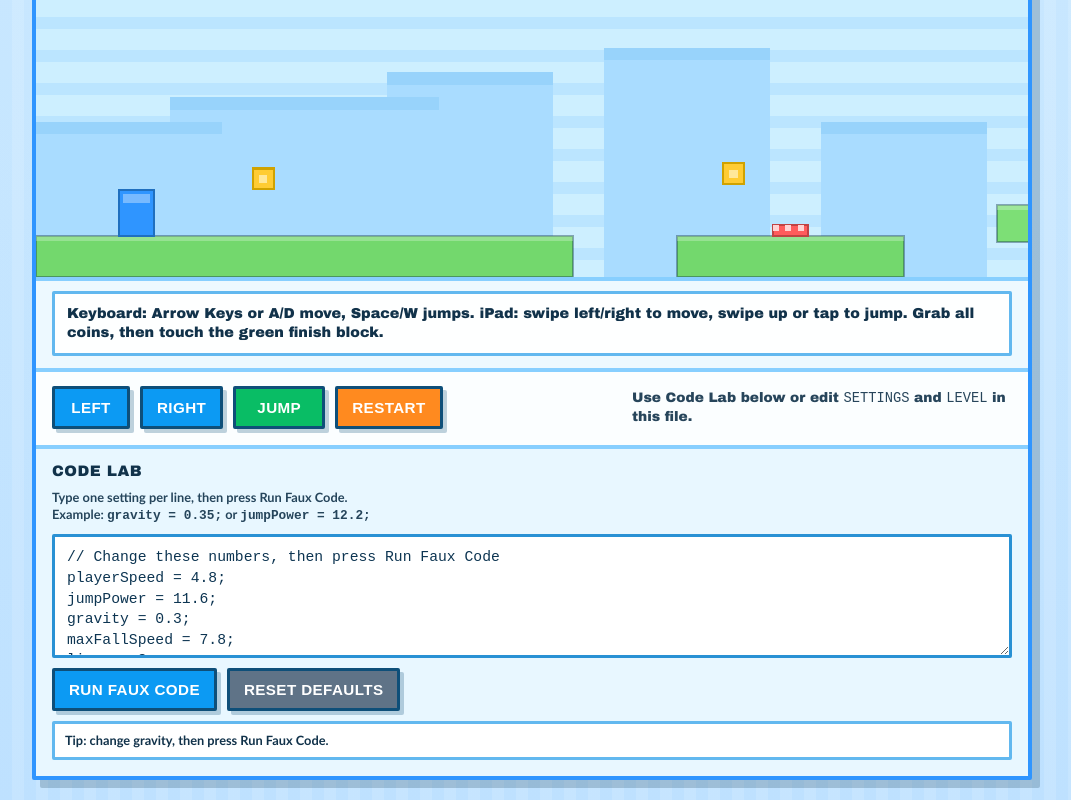
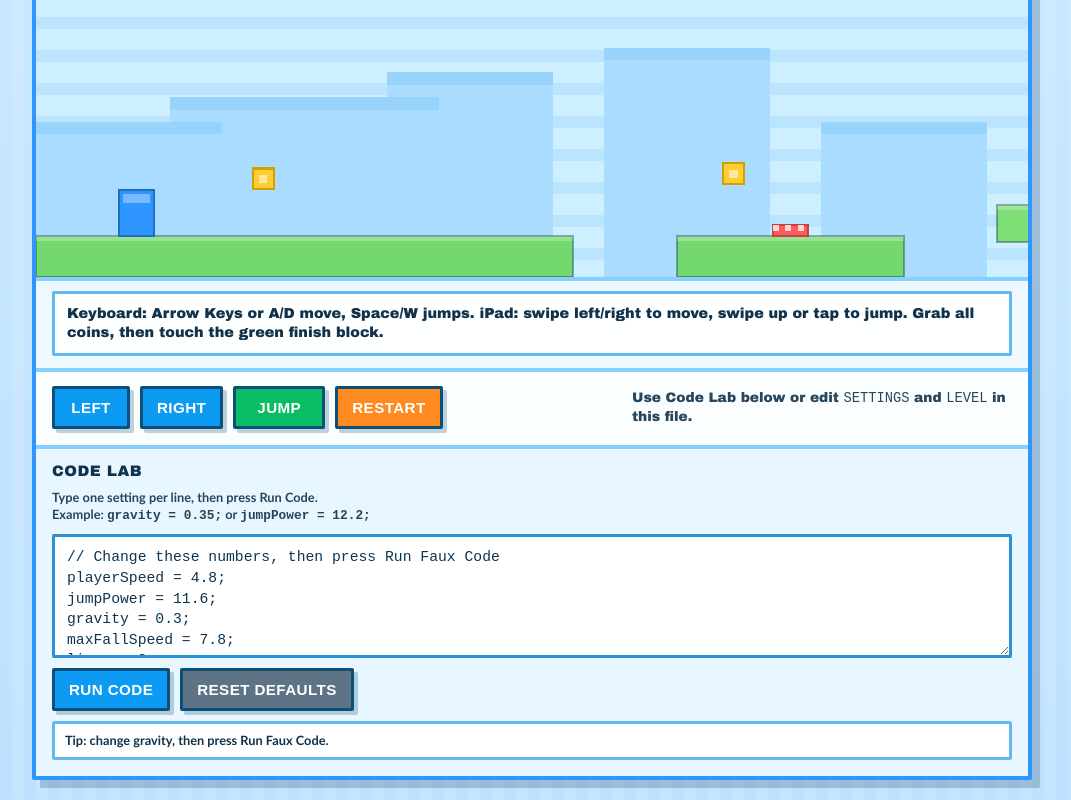
Before and after one commit to samorgill/hcoin, a plain HTML site: page index.html in a window 1280 px wide. Shown: the part 373-1173 px from the top of the page, without its empty margins (108-1179 px from the left). Drawn offline with Linux system fonts and the light colour scheme.

Commit message:
Code lab

```diff
--- a/index.html
+++ b/index.html
@@ -307,12 +307,12 @@
     <div class="code-lab">
       <div class="code-title">Code Lab</div>
       <div class="code-help">
-        Type one setting per line, then press <b>Run Faux Code</b>.<br>
+        Type one setting per line, then press <b>Run Code</b>.<br>
         Example: <code>gravity = 0.35;</code> or <code>jumpPower = 12.2;</code>
       </div>
       <textarea id="fauxCodeInput" class="code-input" spellcheck="false" aria-label="Faux code settings input"></textarea>
       <div class="code-actions">
-        <button class="code-run-btn" id="runCodeBtn" type="button">Run Faux Code</button>
+        <button class="code-run-btn" id="runCodeBtn" type="button">Run Code</button>
         <button class="code-reset-btn" id="resetCodeBtn" type="button">Reset Defaults</button>
       </div>
       <div class="code-status" id="codeStatus">Try: gravity = 0.35;</div>
```
